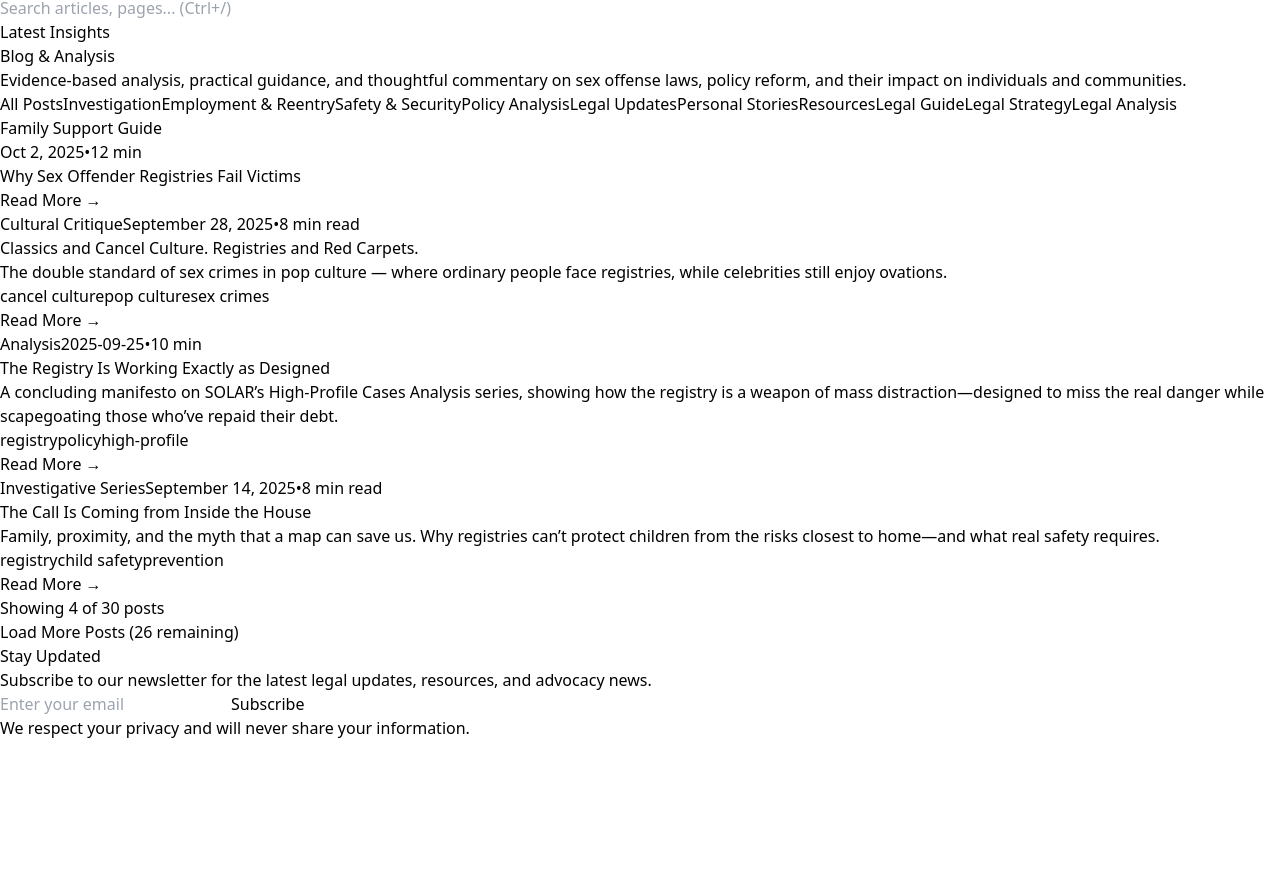
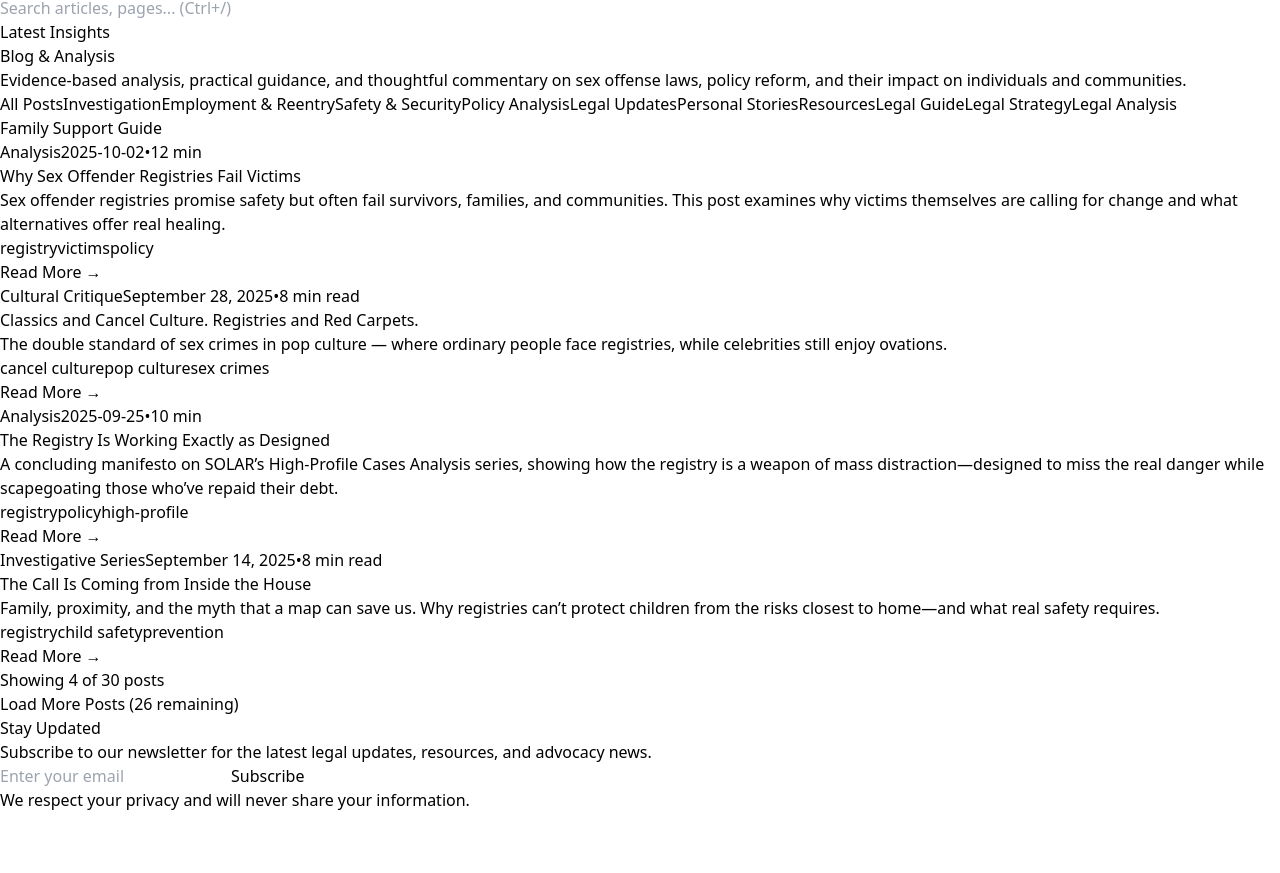
Before and after one commit to projectsolarrecon/Solar, a React (Vite) app: page /blog in a window 1280 px wide. Shown: the part 3036-3909 px from the top of the page. Built offline with nearby package versions, Linux system fonts and the light colour scheme.

Commit message:
Update blogPosts.ts

```diff
--- a/src/data/blogPosts.ts
+++ b/src/data/blogPosts.ts
@@ -13,12 +13,15 @@ export interface BlogPost {
 export const allBlogPosts: BlogPost[] = [
   // Insert this object at the TOP of the exported array (newest-first):
 {
+  id: "why-sex-offender-registries-fail-victims",
   title: "Why Sex Offender Registries Fail Victims",
-  description: "Examining how public registries harm survivors, destabilize communities, and fail to prevent sexual violence.",
-  date: "Oct 2, 2025",
+  excerpt: "Sex offender registries promise safety but often fail survivors, families, and communities. This post examines why victims themselves are calling for change and what alternatives offer real healing.",
+  author: "SOLAR Project",
+  date: "2025-10-02",
   readTime: "12 min",
-  badge: "📝 BLOG",
-  path: "/blog/why-sex-offender-registries-fail-victims",
+  category: "Analysis",
+  tags: ["registry", "victims", "policy", "restorative justice"],
+  path: "/blog/why-sex-offender-registries-fail-victims"
 },
  {
   id: "classics-and-cancel-culture-2025-09-28",
```
